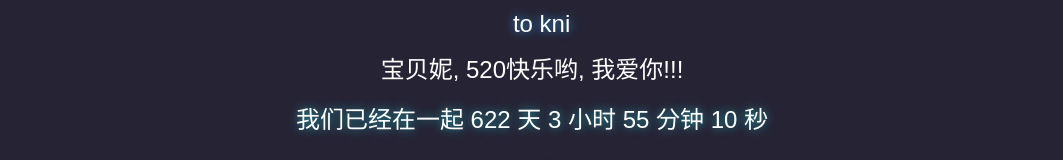
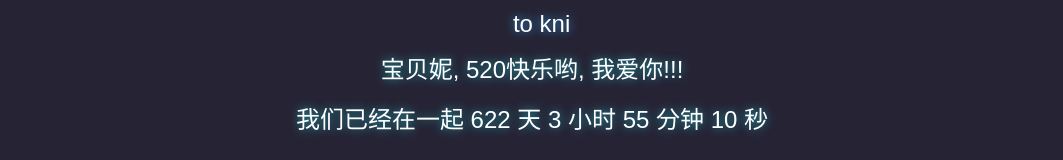
Before and after one commit to toknikni/toknikni.github.io, a plain HTML site: page index.html in a window 1280 px wide. Shown: the top 160 px of the page, without its empty margins (108-1171 px from the left). Drawn offline with nearby package versions, Linux system fonts and the light colour scheme; some packages are replaced by stand-ins of ours; some icons are missing; files whose address does not match are found by name; a web font is replaced by a local one.

Commit message:
Update index.html

```diff
--- a/index.html
+++ b/index.html
@@ -67,6 +67,7 @@
             height: 50px;
             display: flex;
             justify-content: center;
+            text-shadow: 0px 0px 10px #22a6b3;
         }
 
         #count-love-time {
```
